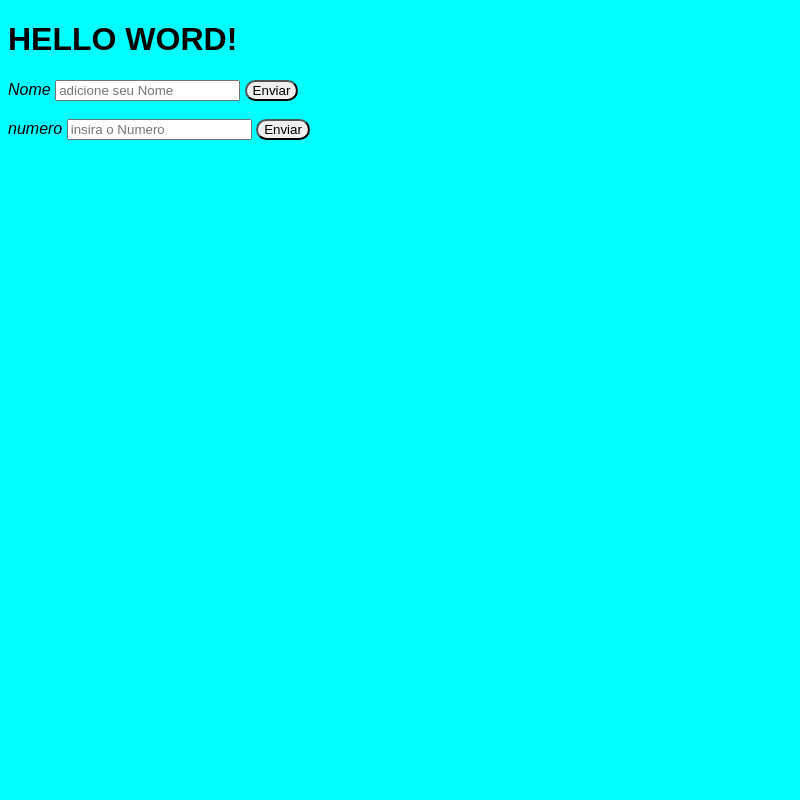
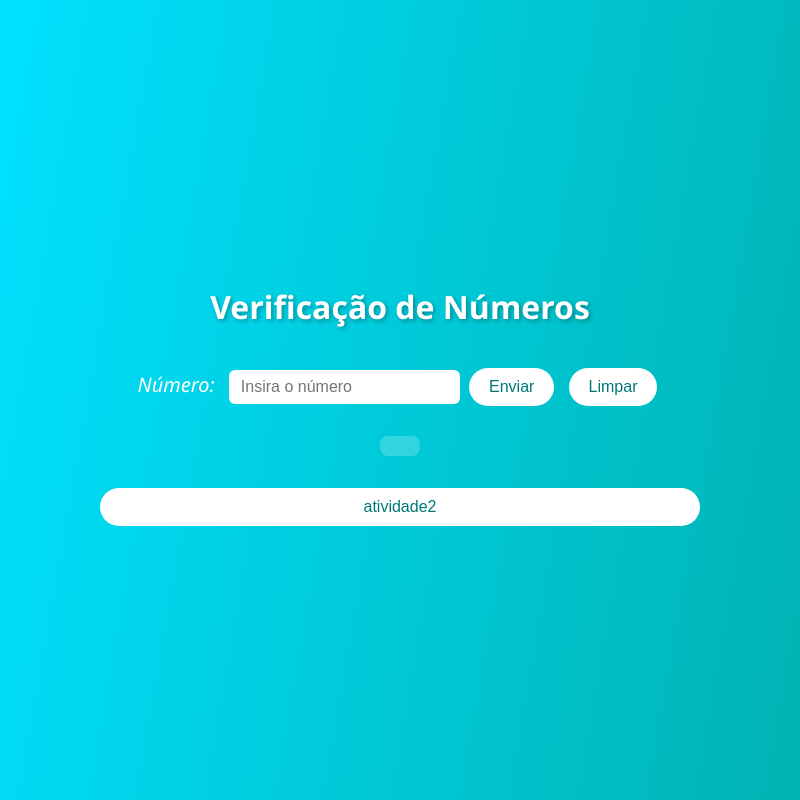
Before and after one commit to Adezio15/UC5-desktop, an Electron app: page app/aula1/index.html in a window 800 px wide. Drawn offline with Linux system fonts and the light colour scheme.

Commit message:
atividade html

```diff
--- a/app/aula1/index.html
+++ b/app/aula1/index.html
@@ -3,66 +3,140 @@
 <head>
     <meta charset="UTF-8">
     <meta name="viewport" content="width=device-width, initial-scale=1.0">
-    <title>executando electron</title>
-    <!-- <link rel="stylesheet" href=""> -->
+    <title>Verificação de Números</title>
     <style>
-        body{
-            background-color: aqua;
-           font-family: Arial, Helvetica, sans-serif;
+        /* ===== ESTILO GERAL ===== */
+        body {
+            background: linear-gradient(100deg, #00e1ff, #00b3b3);
+            font-family: "Segoe UI", Arial, Helvetica, sans-serif;
+            display: flex;
+            flex-direction: column;
+            align-items: center;
+            justify-content: center;
+            height: 100vh;
+            margin: 0;
+            color: #fff;
         }
-        label{
+
+        h1 {
+            text-shadow: 2px 2px 4px rgba(0, 0, 0, 0.3);
+            margin-bottom: 30px;
+        }
+
+        /* ===== FORMULÁRIO ===== */
+        label {
+            font-size: 20px;
+            font-style: italic;
+            margin-right: 10px;
+        }
+
+        input {
+            padding: 8px 12px;
             font-size: 16px;
-                font-style: italic
+            border: none;
+            border-radius: 6px;
+            outline: none;
+            transition: 0.2s;
         }
-        button{
-            border-radius: 50px;
+
+        input:focus {
+            box-shadow: 0 0 5px rgba(255, 255, 255, 0.6);
         }
-    </style>
-</head>
 
-<body>
-    <h1>HELLO WORD!</h1>
+        /* ===== BOTÕES ===== */
+        button {
+            padding: 10px 20px;
+            margin: 10px 5px;
+            font-size: 16px;
+            border: none;
+            border-radius: 25px;
+            background-color: #fff;
+            color: #007777;
+            cursor: pointer;
+            transition: 0.3s;
 
-    <label for="Nome">Nome</label>
-    <input type="text" id="Nome" placeholder="adicione seu Nome" />
-    <button id="botao" onclick="pegarnome()"> Enviar</button>
-    <br><br>
+        }
 
-    <label for="Numero">numero</label>
-    <input type="text" id="Numero" placeholder="insira o Numero">
-    <button id="botao" onclick= "pegarnumero()"> Enviar</button>
+        button:hover {
+            background-color: #007777;
+            color: #fff;
+            transform: scale(1.05);
+        }
+
+        /* ===== TEXTO DE RESULTADO ===== */
+        #texto1 {
+            margin-top: 20px;
+            font-size: 22px;
+            font-weight: bold;
+            text-transform: uppercase;
+            background: rgba(255, 255, 255, 0.2);
+            padding: 10px 20px;
+            border-radius: 8px;
+        }
+
+
+            #atividade2{
+            position: static;
+            width: 600px;
+            left: 1000px;
+            top: 1000px;
+
+
+            }
 
 
 
 
-<p id="texto2"></p>
-    <!-- <script src="funcao.js"> -->
-<script>
+    </style>
+</head>
+<body>
 
-    function pegarnome(){
-        let conteudo = document.getElementById('Nome').value
-        alert(`ola ${conteudo}`)
-        document.getElementById('Nome').value = ""
-        document.getElementById('texto').innerHTML = `ola, ${conteudo}!!!`
+    <h1>Verificação de Números</h1>
 
-    }
+    <div>
+        <label for="numero">Número:</label>
+        <input type="text" id="numero" placeholder="Insira o número">
+        <button onclick="pegarnumero()">Enviar</button>
+        <button onclick="limparnumero()">Limpar</button>
+    </div>
 
-    function pegarnumero(){
-    let numero = document.getElementById('Numero').value
-
-if (numero > 0 ){
-document.getElementById('texto2').innerHTML = 'positivo'
-}else{
-document.getElementById('texto2').innerHTML = 'negativo'
-
-}
+    <p id="texto1"></p>
 
 
+    <a href="atividade2.html"> <button id="atividade2">atividade2</button></a>
 
-    }
-</script>
+    <script>
+        function limparnumero() {
+            document.getElementById('numero').value = "";
+            document.getElementById('texto1').innerHTML = '';
+        }
 
+        function pegarnumero() {
+            const numero = document.getElementById('numero').value;
 
+            if (numero === '') {
+                alert('Por favor, digite um valor.');
+                return;
+            }
+
+            const n = Number(numero);
+
+            if (isNaN(n)) {
+                alert('Digite um número válido!');
+                return;
+            }
+
+            let resultado = '';
+
+            if (n >= 0) {
+                resultado = n % 2 === 0 ? 'POSITIVO E PAR' : 'POSITIVO E ÍMPAR';
+            } else {
+                resultado = n % 2 === 0 ? 'NEGATIVO E PAR' : 'NEGATIVO E ÍMPAR';
+            }
+
+            document.getElementById('texto1').innerHTML = resultado;
+        }
+    </script>
 
 </body>
 </html>
```
Also changed, not shown: app/aula1/atividade2.html (added, +41 -0 lines).
